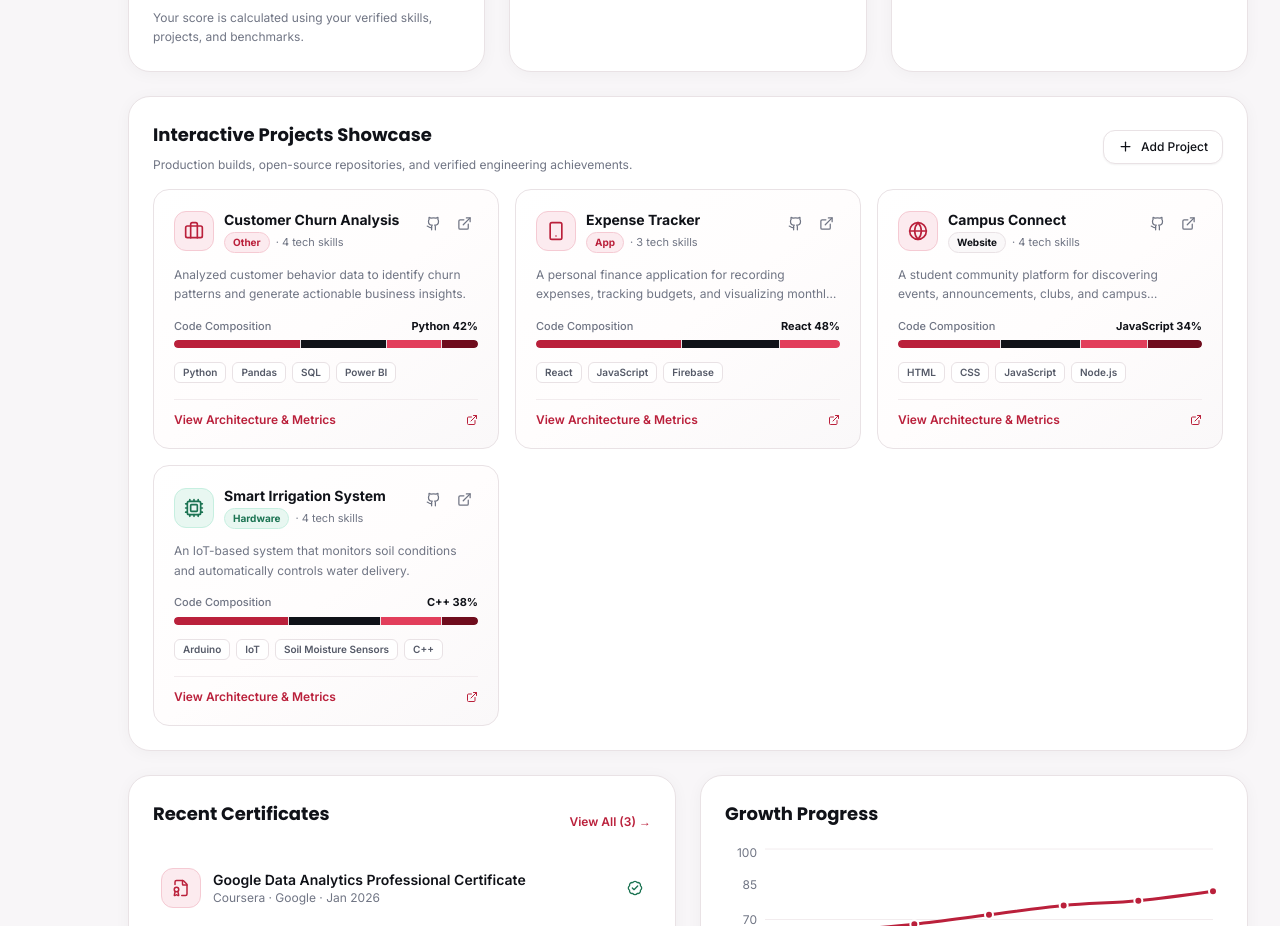
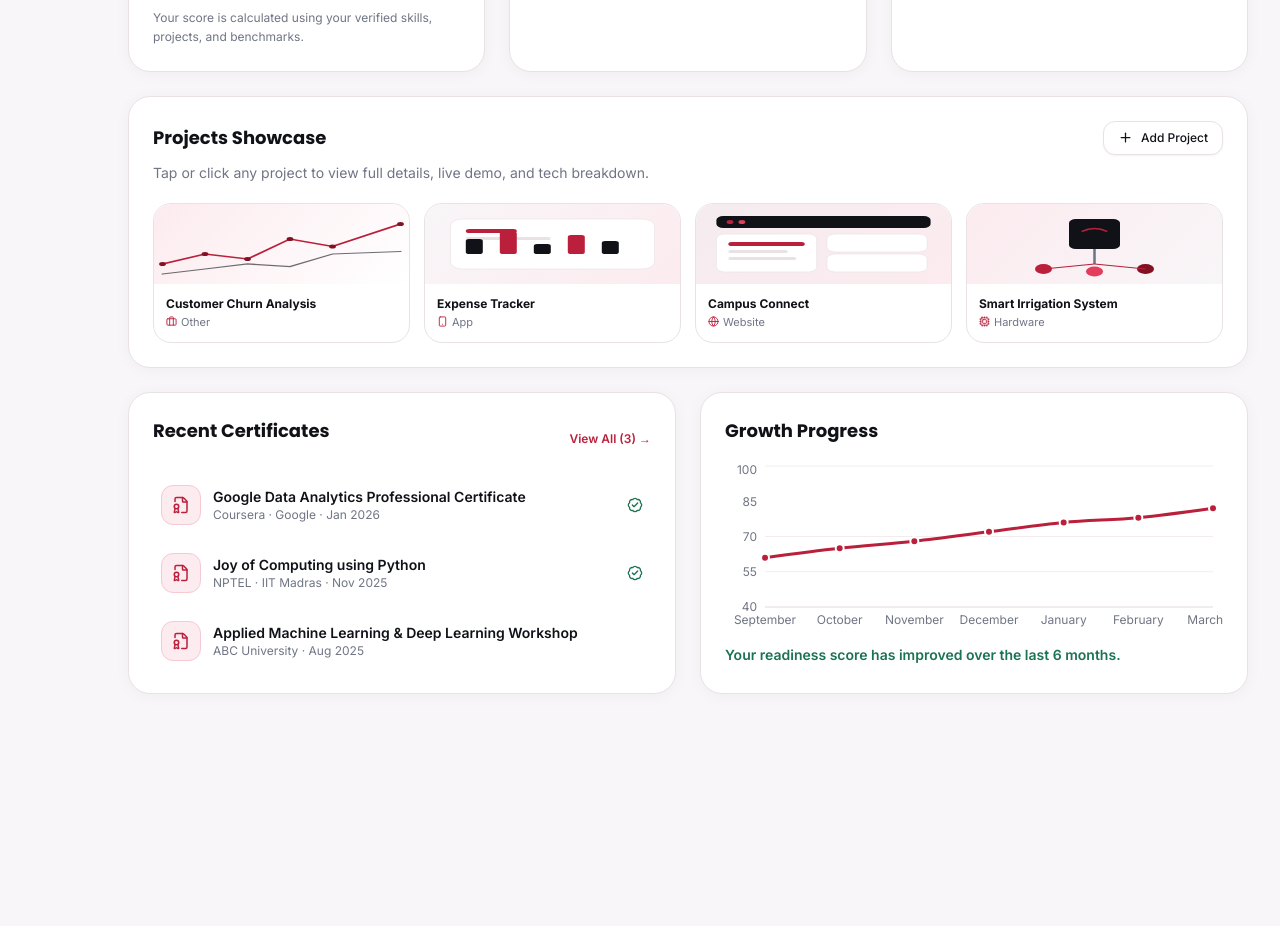
Before and after one commit to fauzia10/Skillverse, a React (Vite) app: page / in a window 1280 px wide. Shown: the part 1360-2286 px from the top of the page. After the commit the page ends 2086 px from the top, so only its background shows below. Built offline with nearby package versions, Linux system fonts and the light colour scheme.

Commit message:
Revert ProjectsShowcase back to previous state

```diff
--- a/src/components/projects/ProjectsShowcase.jsx
+++ b/src/components/projects/ProjectsShowcase.jsx
@@ -1,5 +1,5 @@
-import React, { useState } from "react";
-import { FolderKanban, Plus, ExternalLink, Briefcase, Sparkles, Layers, Code, Globe, Cpu } from "lucide-react";
+import React, { useState, useEffect, useMemo } from "react";
+import { FolderKanban, Plus, ExternalLink, Briefcase } from "lucide-react";
 import { BarChart, Bar, Cell, XAxis, YAxis, ResponsiveContainer } from "recharts";
 import { Card } from "../common/Card";
 import { SectionHeading } from "../common/SectionHeading";
@@ -28,74 +28,24 @@ function GithubIcon({ size = 15, className = "" }) {
   );
 }
 
-const CATEGORY_STYLES = {
-  App: {
-    accentGrad: "from-[#BA203B] to-[#E23E5B]",
-    glowShadow: "hover:shadow-[0_16px_32px_-8px_rgba(186,32,59,0.22)]",
-    borderColor: "hover:border-[#BA203B]",
-    iconBg: "bg-[#FCEBEF]",
-    iconBorder: "border-[#F5CAD3]",
-    iconColor: "text-[#BA203B]",
-    badgeBg: "bg-[#FCEBEF]",
-    badgeText: "text-[#BA203B]",
-    badgeBorder: "border-[#F5CAD3]",
-  },
-  Website: {
-    accentGrad: "from-[#BA203B] via-[#E23E5B] to-[#101218]",
-    glowShadow: "hover:shadow-[0_16px_32px_-8px_rgba(186,32,59,0.20)]",
-    borderColor: "hover:border-[#BA203B]",
-    iconBg: "bg-[#FCEBEF]",
-    iconBorder: "border-[#F5CAD3]",
-    iconColor: "text-[#BA203B]",
-    badgeBg: "bg-[#FAF8F9]",
-    badgeText: "text-[#101218]",
-    badgeBorder: "border-[#E9E2E5]",
-  },
-  Hardware: {
-    accentGrad: "from-[#1B7352] to-[#2D9F75]",
-    glowShadow: "hover:shadow-[0_16px_32px_-8px_rgba(45,159,117,0.22)]",
-    borderColor: "hover:border-[#2D9F75]",
-    iconBg: "bg-[#E8F7F1]",
-    iconBorder: "border-[#C6EFE0]",
-    iconColor: "text-[#1B7352]",
-    badgeBg: "bg-[#E8F7F1]",
-    badgeText: "text-[#1B7352]",
-    badgeBorder: "border-[#C6EFE0]",
-  },
-  "Data Analysis": {
-    accentGrad: "from-[#831124] to-[#BA203B]",
-    glowShadow: "hover:shadow-[0_16px_32px_-8px_rgba(186,32,59,0.22)]",
-    borderColor: "hover:border-[#BA203B]",
-    iconBg: "bg-[#FCEBEF]",
-    iconBorder: "border-[#F5CAD3]",
-    iconColor: "text-[#BA203B]",
-    badgeBg: "bg-[#FCEBEF]",
-    badgeText: "text-[#BA203B]",
-    badgeBorder: "border-[#F5CAD3]",
-  },
-  Other: {
-    accentGrad: "from-[#101218] to-[#BA203B]",
-    glowShadow: "hover:shadow-[0_16px_32px_-8px_rgba(186,32,59,0.20)]",
-    borderColor: "hover:border-[#BA203B]",
-    iconBg: "bg-[#FCEBEF]",
-    iconBorder: "border-[#F5CAD3]",
-    iconColor: "text-[#BA203B]",
-    badgeBg: "bg-[#FCEBEF]",
-    badgeText: "text-[#BA203B]",
-    badgeBorder: "border-[#F5CAD3]",
-  },
-};
-
 export function ProjectsShowcase({ projects, onAddProject }) {
+  const [hoveredId, setHoveredId] = useState(null);
   const [addOpen, setAddOpen] = useState(false);
   const [detailProject, setDetailProject] = useState(null);
+  const [isTouch, setIsTouch] = useState(false);
+
+  useEffect(() => {
+    setIsTouch(window.matchMedia("(hover: none)").matches);
+  }, []);
+
+  const hovered = useMemo(() => projects.find((p) => p.id === hoveredId) || null, [hoveredId, projects]);
 
   if (!projects.length) {
     return (
       <Card className="p-10 text-center">
-        <FolderKanban size={32} className="mx-auto text-[#BA203B] mb-3" />
-        <p className="text-[#101218] font-bold text-lg mb-1 font-display">No projects yet</p>
-        <p className="text-sm text-[#707584] mb-4">Add your first project to showcase your technical skills and portfolio.</p>
+        <FolderKanban size={30} className="mx-auto text-[#BA203B] mb-3" />
+        <p className="text-[#101218] font-bold mb-1 font-display">No projects yet</p>
+        <p className="text-sm text-[#707584] mb-4">Add your first project to showcase your technical skills.</p>
         <PrimaryButton onClick={() => setAddOpen(true)}>
           <Plus size={16} /> Add Project
         </PrimaryButton>
@@ -104,210 +54,173 @@ export function ProjectsShowcase({ projects, onAddProject }) {
     );
   }
 
+  const DetailIcon = hovered ? CATEGORY_ICON[hovered.category] || Briefcase : FolderKanban;
+  const chartData = hovered?.usage || [];
+
   return (
     <Card className="p-5 sm:p-6">
-      <div className="flex items-center justify-between mb-4">
-        <div>
-          <SectionHeading title="Interactive Projects Showcase" />
-          <p className="text-xs text-[#707584] -mt-2">
-            Production builds, open-source repositories, and verified engineering achievements.
+      <SectionHeading
+        title="Projects Showcase"
+        action={
+          <SecondaryButton onClick={() => setAddOpen(true)} className="!px-3.5 !py-2 text-xs">
+            <Plus size={15} /> Add Project
+          </SecondaryButton>
+        }
+      />
+      <p className="text-sm text-[#707584] -mt-2 mb-5">
+        Tap or click any project to view full details, live demo, and tech breakdown.
+      </p>
+
+      <div className="relative">
+        {/* Tiles */}
+        <div className="grid grid-cols-2 sm:grid-cols-4 gap-3.5">
+          {projects.map((p, index) => {
+            const isHovered = hoveredId === p.id;
+            const dimmed = hoveredId && !isHovered && !isTouch;
+            const Icon = CATEGORY_ICON[p.category] || Briefcase;
+            // On a 4-column layout, tiles in the 3rd & 4th columns open to the left
+            const openLeft = index % 4 >= 2;
+            return (
+              <div key={p.id} className="relative">
+                <button
+                  onMouseEnter={() => setHoveredId(p.id)}
+                  onMouseLeave={() => setHoveredId(null)}
+                  onFocus={() => setHoveredId(p.id)}
+                  onBlur={() => setHoveredId(null)}
+                  onClick={() => setDetailProject(p)}
+                  onKeyDown={(e) => {
+                    if (e.key === "Enter" || e.key === " ") {
+                      e.preventDefault();
+                      setDetailProject(p);
+                    }
+                  }}
+                  className={`group relative w-full text-left rounded-[18px] border overflow-hidden bg-white transition-all duration-200 ease-out focus:outline-none focus-visible:ring-2 focus-visible:ring-[#BA203B] focus-visible:ring-offset-2 ${
+                    isHovered
+                      ? "shadow-[0_12px_28px_rgba(186,32,59,0.18)] -translate-y-1 border-[#BA203B]"
+                      : "border-[#E9E2E5] hover:border-[#D5C9CE]"
+                  } ${dimmed ? "opacity-60" : "opacity-100"}`}
+                >
+                  <div className="h-20 relative">
+                    <ProjectVisual variant={p.visual} className="h-full" />
+                  </div>
+                  <div className="p-3">
+                    <p className="text-xs font-bold text-[#101218] truncate mb-0.5">{p.title}</p>
+                    <p className="text-[11px] text-[#707584] flex items-center gap-1">
+                      <Icon size={11} className="text-[#BA203B]" /> {p.category}
                     </p>
                   </div>
-        <SecondaryButton onClick={() => setAddOpen(true)} className="!px-3.5 !py-2 text-xs shrink-0">
-          <Plus size={15} /> Add Project
-        </SecondaryButton>
+                </button>
+
+                {/* Floating tab — opens right for left tiles, opens left for right tiles */}
+                {isHovered && !isTouch && (
+                  <div
+                    className={`hidden lg:block absolute top-0 ${
+                      openLeft
+                        ? "right-[calc(100%+14px)] animate-[tabPopLeft_0.18s_ease]"
+                        : "left-[calc(100%+14px)] animate-[tabPop_0.18s_ease]"
+                    } w-[320px] z-50 pointer-events-none`}
+                  >
+                    <div className="rounded-[22px] border border-[#E9E2E5] bg-white shadow-[0_20px_48px_rgba(16,18,24,0.18)] overflow-hidden">
+                      <div className="h-28 relative">
+                        <ProjectVisual variant={p.visual} className="h-full" />
                       </div>
+                      <div className="p-4 sm:p-5">
+                        <span className="inline-flex items-center gap-1 px-2.5 py-0.5 rounded-full text-[10px] font-bold bg-[#FCEBEF] text-[#BA203B] border border-[#F5CAD3] mb-2">
+                          <DetailIcon size={11} /> {p.category}
+                        </span>
+                        <p className="text-sm font-bold text-[#101218] mb-1.5 leading-snug">{p.title}</p>
+                        <p className="text-xs text-[#707584] mb-3.5 leading-relaxed line-clamp-2">{p.description}</p>
 
-      {/* Unified 3-Column Card Grid (Matching Coding Profiles Widget) */}
-      <div className="grid grid-cols-1 md:grid-cols-2 lg:grid-cols-3 gap-4">
-        {projects.map((p) => {
-          const style = CATEGORY_STYLES[p.category] || CATEGORY_STYLES.Other;
-          const Icon = CATEGORY_ICON[p.category] || Briefcase;
-          const totalStackCount = p.skills?.length || 0;
-
-          return (
-            <div
-              key={p.id}
-              onClick={() => setDetailProject(p)}
-              className={`group relative p-5 rounded-2xl border border-[#E9E2E5] bg-gradient-to-br from-white via-[#FFFDFD] to-[#FAF8F9] ${style.borderColor} ${style.glowShadow} hover:-translate-y-1.5 transition-all duration-300 flex flex-col justify-between overflow-hidden cursor-pointer`}
-            >
-              {/* Top Accent Gradient Bar on Hover */}
-              <div className={`absolute top-0 left-0 right-0 h-1 bg-gradient-to-r ${style.accentGrad} opacity-0 group-hover:opacity-100 transition-opacity duration-300`} />
-
-              <div>
-                {/* Header: Category Icon + Title + Links */}
-                <div className="flex items-start justify-between gap-2 mb-3">
-                  <div className="flex items-center gap-2.5 min-w-0">
-                    <div className={`w-10 h-10 rounded-xl ${style.iconBg} ${style.iconBorder} border flex items-center justify-center ${style.iconColor} shrink-0 group-hover:scale-110 group-hover:rotate-3 group-hover:shadow-[0_4px_12px_rgba(186,32,59,0.18)] transition-all duration-300`}>
-                      <Icon size={20} />
-                    </div>
-                    <div className="min-w-0">
-                      <p className="text-sm font-bold text-[#101218] group-hover:text-[#BA203B] transition-colors duration-200 truncate">
-                        {p.title}
-                      </p>
-                      <div className="flex items-center gap-1.5 mt-0.5">
-                        <span className={`px-2 py-0.5 rounded-full text-[10px] font-bold ${style.badgeBg} ${style.badgeText} ${style.badgeBorder} border`}>
-                          {p.category}
-                        </span>
-                        <span className="text-[11px] text-[#707584]">· {totalStackCount} tech skills</span>
-                      </div>
-                    </div>
-                  </div>
-
-                  <div className="flex items-center gap-1 shrink-0" onClick={(e) => e.stopPropagation()}>
-                    {p.github && (
-                      <a
-                        href={p.github}
-                        target="_blank"
-                        rel="noopener noreferrer"
-                        className="p-1.5 rounded-lg text-[#707584] hover:text-[#101218] hover:bg-[#F0EEF0] transition-colors"
-                        title="Open GitHub Repo"
-                      >
-                        <GithubIcon size={15} />
-                      </a>
-                    )}
-                    {p.demo && (
-                      <a
-                        href={p.demo}
-                        target="_blank"
-                        rel="noopener noreferrer"
-                        className="p-1.5 rounded-lg text-[#707584] hover:text-[#BA203B] hover:bg-[#FCEBEF] transition-colors"
-                        title="Live Demo"
-                      >
-                        <ExternalLink size={15} />
-                      </a>
-                    )}
-                  </div>
-                </div>
-
-                {/* Description */}
-                <p className="text-xs text-[#707584] mb-3.5 leading-relaxed line-clamp-2">
-                  {p.description}
-                </p>
-
-                {/* Tech Stack Distribution Stacked Bar */}
-                {p.usage && p.usage.length > 0 && (
-                  <div className="mb-3.5">
-                    <div className="flex items-center justify-between text-[11px] mb-1.5 font-medium text-[#707584]">
-                      <span>Code Composition</span>
-                      <span className="font-bold text-[#101218]">
-                        {p.usage[0]?.name} {p.usage[0]?.value}%
-                      </span>
-                    </div>
-                    <div className="w-full h-2 rounded-full overflow-hidden bg-[#E9E2E5] flex gap-[1px]">
-                      {p.usage.map((u, i) => (
-                        <div
-                          key={u.name}
-                          style={{
-                            width: `${u.value}%`,
-                            backgroundColor: TECH_CHART_COLORS[i % TECH_CHART_COLORS.length],
-                          }}
-                          className="h-full first:rounded-l-full last:rounded-r-full transition-all duration-300 hover:opacity-80"
-                          title={`${u.name}: ${u.value}%`}
-                        />
-                      ))}
-                    </div>
-                  </div>
-                )}
-
-                {/* Skill Pills */}
-                <div className="flex flex-wrap gap-1.5 text-[10px] font-semibold text-[#555A68]">
-                  {p.skills?.slice(0, 4).map((s) => (
-                    <span
-                      key={s}
-                      className="px-2 py-0.5 rounded-md bg-white border border-[#E9E2E5] hover:scale-105 hover:border-[#BA203B] hover:text-[#BA203B] transition-all cursor-default"
-                    >
-                      {s}
-                    </span>
-                  ))}
-                  {p.skills?.length > 4 && (
-                    <span className="px-2 py-0.5 rounded-md bg-[#FAF8F9] border border-[#E9E2E5] text-[#707584]">
-                      +{p.skills.length - 4} more
-                    </span>
-                  )}
-                </div>
-              </div>
-
-              {/* Card Footer */}
-              <div className="mt-4 pt-3 border-t border-[#F2ECEE] text-xs font-semibold text-[#BA203B] hover:text-[#9c152d] flex items-center justify-between group/link">
-                <span className="group-hover/link:underline">View Architecture & Metrics</span>
-                <ExternalLink size={12} className="group-hover:translate-x-1 transition-transform duration-200" />
-              </div>
-            </div>
-          );
-        })}
-      </div>
-
-      <AddProjectModal open={addOpen} onClose={() => setAddOpen(false)} onSave={onAddProject} />
-
-      {/* Project Detail Modal */}
-      {detailProject && (
-        <Modal open={!!detailProject} onClose={() => setDetailProject(null)} title={detailProject.title} wide>
-          <div className="h-44 sm:h-52 rounded-[20px] overflow-hidden mb-4 border border-[#E9E2E5] relative shadow-inner">
-            <ProjectVisual variant={detailProject.visual} className="h-full" />
-          </div>
-
-          <div className="flex items-center gap-2 mb-3">
-            <span className="inline-flex items-center gap-1 px-3 py-1 rounded-full text-xs font-bold bg-[#FCEBEF] text-[#BA203B] border border-[#F5CAD3]">
-              <Sparkles size={12} /> {detailProject.category}
-            </span>
-            <span className="text-xs text-[#707584]">Verified Technical Portfolio Artifact</span>
-          </div>
-
-          <p className="text-sm text-[#707584] mb-4 leading-relaxed">{detailProject.description}</p>
-
-          {/* Languages & Technologies Breakdown */}
-          {detailProject.usage && detailProject.usage.length > 0 && (
-            <div className="mb-5 p-4 rounded-xl bg-[#FAF8F9] border border-[#E9E2E5]">
-              <p className="text-xs font-bold text-[#101218] uppercase tracking-wider mb-2">
-                Tech Stack Distribution
-              </p>
-              <div className="h-[100px] -ml-2">
+                        <p className="text-[10px] font-bold text-[#101218] uppercase tracking-wider mb-2">Languages & Tech Used</p>
+                        <div className="h-[96px] -ml-2 mb-2">
                           <ResponsiveContainer width="100%" height="100%">
-                  <BarChart data={detailProject.usage} layout="vertical" margin={{ top: 0, right: 12, left: 0, bottom: 0 }}>
+                            <BarChart data={p.usage || []} layout="vertical" margin={{ top: 0, right: 12, left: 0, bottom: 0 }}>
                               <XAxis type="number" hide domain={[0, 100]} />
                               <YAxis
                                 type="category"
                                 dataKey="name"
                                 width={84}
-                      tick={{ fontSize: 11, fill: "#101218", fontWeight: 600 }}
+                                tick={{ fontSize: 10, fill: "#101218", fontWeight: 600 }}
                                 axisLine={false}
                                 tickLine={false}
                               />
-                    <Bar dataKey="value" radius={[0, 6, 6, 0]} barSize={12}>
-                      {detailProject.usage.map((entry, i) => (
+                              <Bar dataKey="value" radius={[0, 5, 5, 0]} barSize={10}>
+                                {(p.usage || []).map((entry, i) => (
                                   <Cell key={entry.name} fill={TECH_CHART_COLORS[i % TECH_CHART_COLORS.length]} />
                                 ))}
                               </Bar>
                             </BarChart>
                           </ResponsiveContainer>
                         </div>
+                        <p className="text-xs text-[#BA203B] font-semibold mt-2.5">Click tile for full project details →</p>
+                      </div>
+                    </div>
                   </div>
                 )}
+              </div>
+            );
+          })}
+        </div>
 
+        {/* Mobile/tablet: tapped preview shown inline below the grid */}
+        {isTouch && hovered && (
+          <div key={hovered.id} className="lg:hidden mt-4 rounded-[20px] border border-[#E9E2E5] bg-[#FAF8F9] overflow-hidden animate-[detailFade_0.25s_ease]">
+            <div className="h-28 relative">
+              <ProjectVisual variant={hovered.visual} className="h-full" />
+            </div>
+            <div className="p-4">
+              <span className="inline-flex items-center gap-1 px-2.5 py-1 rounded-full text-xs font-semibold bg-[#FCEBEF] text-[#BA203B] border border-[#F5CAD3] mb-2">
+                <DetailIcon size={12} /> {hovered.category}
+              </span>
+              <p className="text-sm font-bold text-[#101218] mb-1.5">{hovered.title}</p>
+              <p className="text-xs text-[#707584] mb-3">{hovered.description}</p>
+              <div className="h-[100px] -ml-2 mb-3">
+                <ResponsiveContainer width="100%" height="100%">
+                  <BarChart data={chartData} layout="vertical" margin={{ top: 0, right: 12, left: 0, bottom: 0 }}>
+                    <XAxis type="number" hide domain={[0, 100]} />
+                    <YAxis type="category" dataKey="name" width={84} tick={{ fontSize: 10, fill: "#101218" }} axisLine={false} tickLine={false} />
+                    <Bar dataKey="value" radius={[0, 6, 6, 0]} barSize={10}>
+                      {chartData.map((entry, i) => (
+                        <Cell key={entry.name} fill={TECH_CHART_COLORS[i % TECH_CHART_COLORS.length]} />
+                      ))}
+                    </Bar>
+                  </BarChart>
+                </ResponsiveContainer>
+              </div>
+              <PrimaryButton onClick={() => setDetailProject(hovered)} className="!px-3 !py-1.5 text-xs">
+                View Details
+              </PrimaryButton>
+            </div>
+          </div>
+        )}
+      </div>
+
+      <AddProjectModal open={addOpen} onClose={() => setAddOpen(false)} onSave={onAddProject} />
+
+      {detailProject && (
+        <Modal open={!!detailProject} onClose={() => setDetailProject(null)} title={detailProject.title} wide>
+          <div className="h-48 rounded-[20px] overflow-hidden mb-4 border border-[#E9E2E5]">
+            <ProjectVisual variant={detailProject.visual} className="h-full" />
+          </div>
+          <p className="text-sm text-[#707584] mb-4 leading-relaxed">{detailProject.description}</p>
           <div className="flex flex-wrap gap-1.5 mb-5">
-            {detailProject.skills?.map((s) => (
-              <span key={s} className="px-3 py-1 rounded-full text-xs bg-white border border-[#E9E2E5] text-[#101218] font-semibold">
+            {detailProject.skills.map((s) => (
+              <span key={s} className="px-3 py-1 rounded-full text-xs bg-[#FCEBEF] border border-[#F5CAD3] text-[#BA203B] font-semibold">
                 {s}
               </span>
             ))}
           </div>
-
-          <div className="flex flex-wrap gap-2.5">
-            {detailProject.github && (
+          <div className="flex gap-2.5">
             <a href={detailProject.github} target="_blank" rel="noopener noreferrer">
               <SecondaryButton>
-                  <GithubIcon size={15} /> Open GitHub Repository
+                <GithubIcon size={15} /> GitHub
               </SecondaryButton>
             </a>
-            )}
-            {detailProject.demo && (
             <a href={detailProject.demo} target="_blank" rel="noopener noreferrer">
               <PrimaryButton>
-                  <ExternalLink size={15} /> Launch Live Application
+                <ExternalLink size={15} /> Live Demo
               </PrimaryButton>
             </a>
-            )}
           </div>
         </Modal>
       )}
```
Lines whose indentation alone changed are shown as unchanged.
